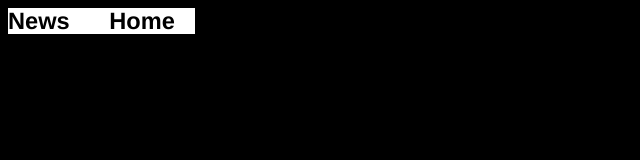
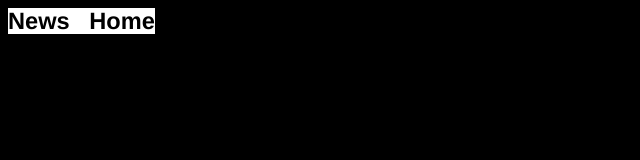
Before and after one commit to AHB34/The-Damaged-Architects, a plain HTML site: page newspage.html in a window 1280 px wide. Shown: the whole page, without its empty margins (0-640 px from the left). Drawn offline with Linux system fonts and the light colour scheme.

Commit message:
Update newspage.html

```diff
--- a/newspage.html
+++ b/newspage.html
@@ -11,7 +11,7 @@
     <body>
         <h1>News
             &nbsp;
-            <a id="one" href="index.html">Home</a>
+            <a id="two" href="index.html">Home</a>
 
 
 
```
